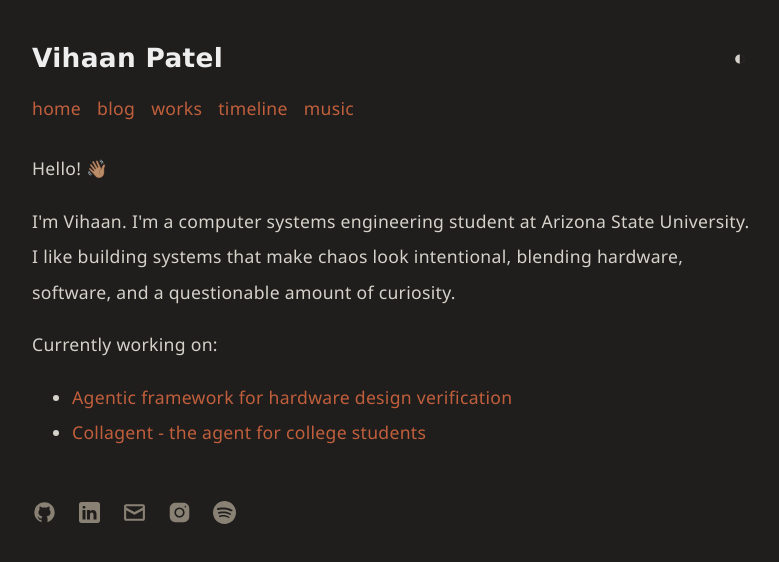
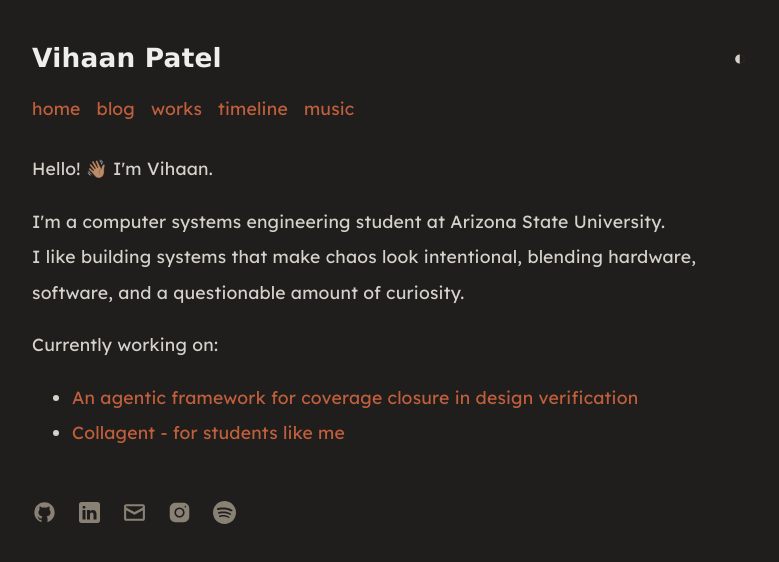
Before and after one commit to Vihaan004/Vihaan004.github.io, a Next.js app: page / in a window 1280 px wide. Shown: the top 562 px of the page, without its empty margins (248-1027 px from the left). Built offline with nearby package versions, Linux system fonts and the light colour scheme.

Commit message:
update font

```diff
--- a/app/globals.css
+++ b/app/globals.css
@@ -1,9 +1,11 @@
+@import url('https://fonts.googleapis.com/css2?family=Lexend:wght@100..900&display=swap');
+
 html {
     --width: 720px;
-    /* --font-main: Verdana, sans-serif;
-    --font-secondary: Verdana, sans-serif; */
+    /* --font-main: Verdana, sans-serif; */
     --font-main: Verdana, sans-serif;
-    --font-secondary: 'Segoe UI', Tahoma, Geneva, Verdana, sans-serif;
+    /* --font-secondary: 'Segoe UI', Tahoma, Geneva, Verdana, sans-serif; */
+    --font-secondary: 'Lexend', sans-serif;
     --font-scale: 1.1em;
     --background-color: #f4f3ee;
     --heading-color: #222;
@@ -102,6 +104,7 @@ html {
 body {
     font-family: var(--font-secondary);
     font-size: var(--font-scale);
+    font-weight: 400;
     margin: auto;
     padding: 20px;
     max-width: var(--width);
@@ -109,7 +112,7 @@ body {
     background-color: var(--background-color);
     word-wrap: break-word;
     overflow-wrap: break-word;
-    letter-spacing: 0.3px;
+    letter-spacing: 0.2px;
     line-height: 1.5;
     color: var(--text-color);
     transition: background-color 0.3s ease, color 0.3s ease;
--- a/app/page.tsx
+++ b/app/page.tsx
@@ -1,12 +1,12 @@
 export default function Home() {
   return (
     <main>
-      <p>Hello! 👋🏽</p>
-      <p>I'm Vihaan. I'm a computer systems engineering student at Arizona State University. <br />I like building systems that make chaos look intentional,  blending hardware, software, and a questionable amount of curiosity.</p>
+      <p>Hello! 👋🏽 I'm Vihaan.</p>
+      <p>I'm a computer systems engineering student at Arizona State University. <br />I like building systems that make chaos look intentional,  blending hardware, software, and a questionable amount of curiosity.</p>
       <p>Currently working on:</p>
       <ul>
-        <li><a href="/blog/agentic-ai-in-dv">Agentic framework for hardware design verification</a></li>
-        <li><a href="/blog/collagent">Collagent - the agent for college students</a></li>
+        <li><a href="/blog/agentic-ai-in-dv">An agentic framework for coverage closure in design verification</a></li>
+        <li><a href="/blog/collagent">Collagent - for students like me</a></li>
       </ul>
       <p></p>
     </main>
```
